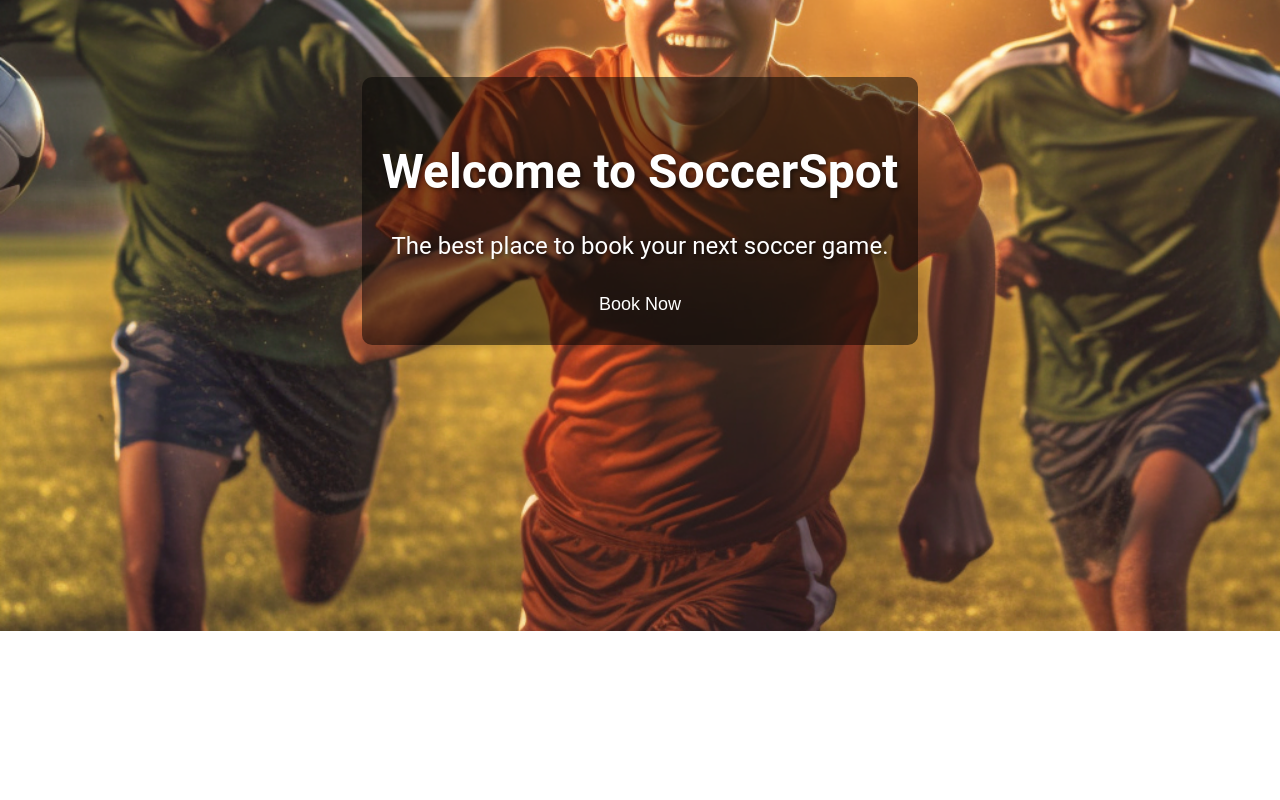
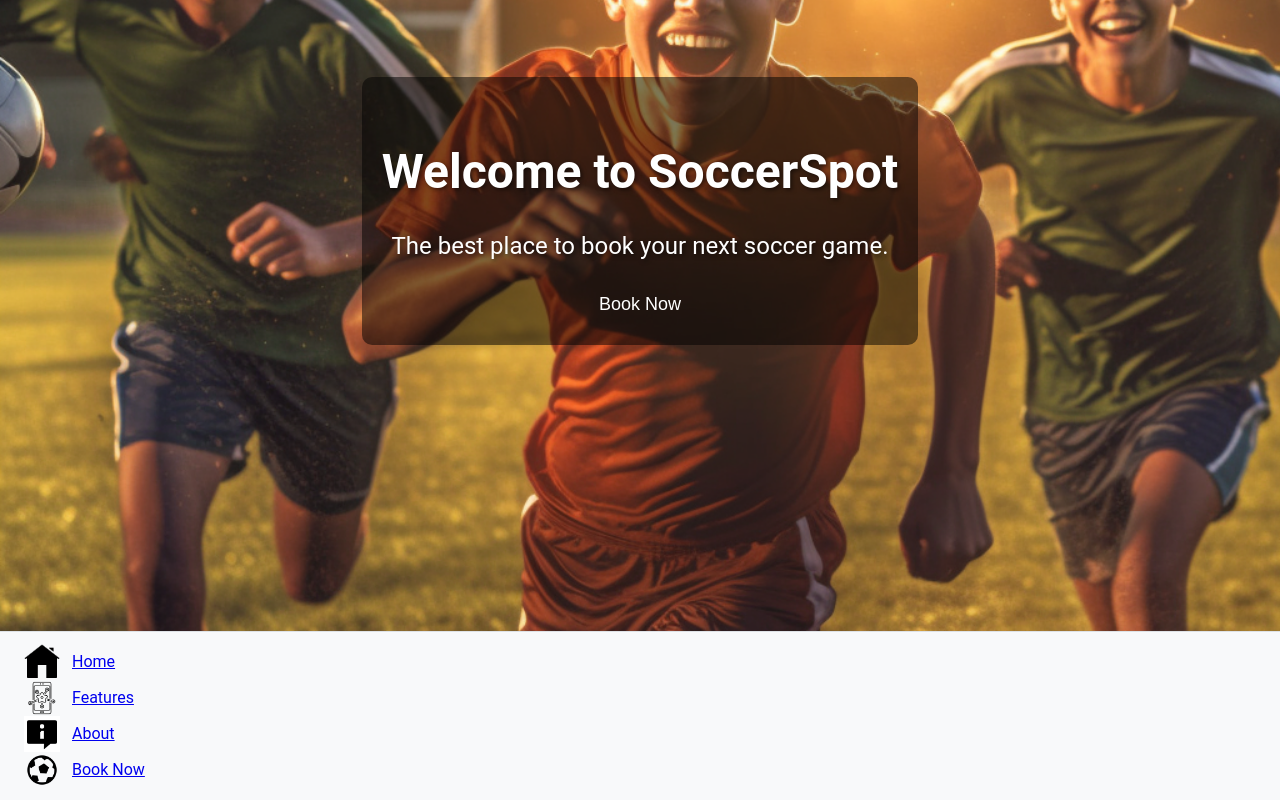
Before and after one commit to M0st4f4h4ss4n/soccerspot-mvp, a React (Create React App) app in the folder client/: page / in a window 1280 px wide. Shown: the part 401-1201 px from the top of the page. Before the commit the page ends 1032 px from the top, so only its background shows below. Built offline with nearby package versions, Linux system fonts and the light colour scheme.

Commit message:
dummy footer

```diff
--- a/client/src/App.js
+++ b/client/src/App.js
@@ -3,6 +3,7 @@ import Header from './components/Header';
 import Intro from './components/Intro';
 import Features from './components/Features';
 import About from './components/About';
+import { Footer } from './components/Footer';
 import './App.css';
 
 function App() {
@@ -31,6 +32,7 @@ function App() {
     <div className="App">
       <Header onComponentChange={handleComponentChange} />
       {currentContent}
+      <Footer onComponentChange={handleComponentChange} /> {/* add the Footer component */}
     </div>
   );
 }
--- /dev/null
+++ b/client/src/components/Footer.js
@@ -0,0 +1,62 @@
+import React from 'react';
+import { Navbar, Nav } from 'react-bootstrap';
+import homeIcon from '../assets/icons8-home-50.png';
+import featuresIcon from '../assets/icons8-features-64.png';
+import aboutIcon from '../assets/icons8-about.gif';
+import bookIcon from '../assets/icons8-soccer-128.png';
+import styles from '../styling/footer.module.css';
+
+export function Footer({ isDarkTheme, onComponentChange }) {
+  const handleLinkClick = (event, componentName) => {
+    event.preventDefault();
+    onComponentChange(componentName);
+  };
+
+  return (
+    <Navbar
+      bg="light"
+      variant={isDarkTheme ? "dark" : "light"}
+      fixed="bottom"
+      className={`${styles.navbar}`}
+    >
+      <Nav className="mx-auto">
+        <Nav.Link
+          href="#intro"
+          onClick={(event) => handleLinkClick(event, 'Intro')}
+          className={styles.link}
+          aria-label="Home"
+        >
+          <img src={homeIcon} alt="home" className={styles.icon} />
+          Home
+        </Nav.Link>
+        <Nav.Link
+          href="#features"
+          onClick={(event) => handleLinkClick(event, 'Features')}
+          className={styles.link}
+          aria-label="Features"
+        >
+          <img src={featuresIcon} alt="features" className={styles.icon} />
+          Features
+        </Nav.Link>
+        <Nav.Link
+          href="#about"
+          onClick={(event) => handleLinkClick(event, 'About')}
+          className={styles.link}
+          aria-label="About"
+        >
+          <img src={aboutIcon} alt="about" className={styles.icon} />
+          About
+        </Nav.Link>
+        <Nav.Link
+          href="#book"
+          onClick={(event) => handleLinkClick(event, 'Book')}
+          className={styles.link}
+          aria-label="Book Now"
+        >
+          <img src={bookIcon} alt="book" className={styles.icon} />
+          Book Now
+        </Nav.Link>
+      </Nav>
+    </Navbar>
+  );
+}
--- /dev/null
+++ b/client/src/styling/footer.module.css
@@ -0,0 +1,33 @@
+.navbar {
+    background-color: #f8f9fa;
+    border-top: 1px solid #dee2e6;
+    padding: 0.5rem 1rem;
+  }
+
+  .navbar .nav-link {
+    color: #343a40;
+    font-weight: bold;
+    margin: 0 0.5rem;
+    text-decoration: none;
+    transition: color 0.2s ease-in-out;
+  }
+
+  .navbar .nav-link:hover {
+    color: #007bff;
+  }
+
+  .navbar .icon {
+    height: 1.5rem;
+    margin-right: 0.5rem;
+  }
+
+  .navbar .link {
+    display: flex;
+    align-items: center;
+  }
+
+  @media (max-width: 576px) {
+    .navbar .nav-link {
+      margin: 0 0.25rem;
+    }
+  }
```
